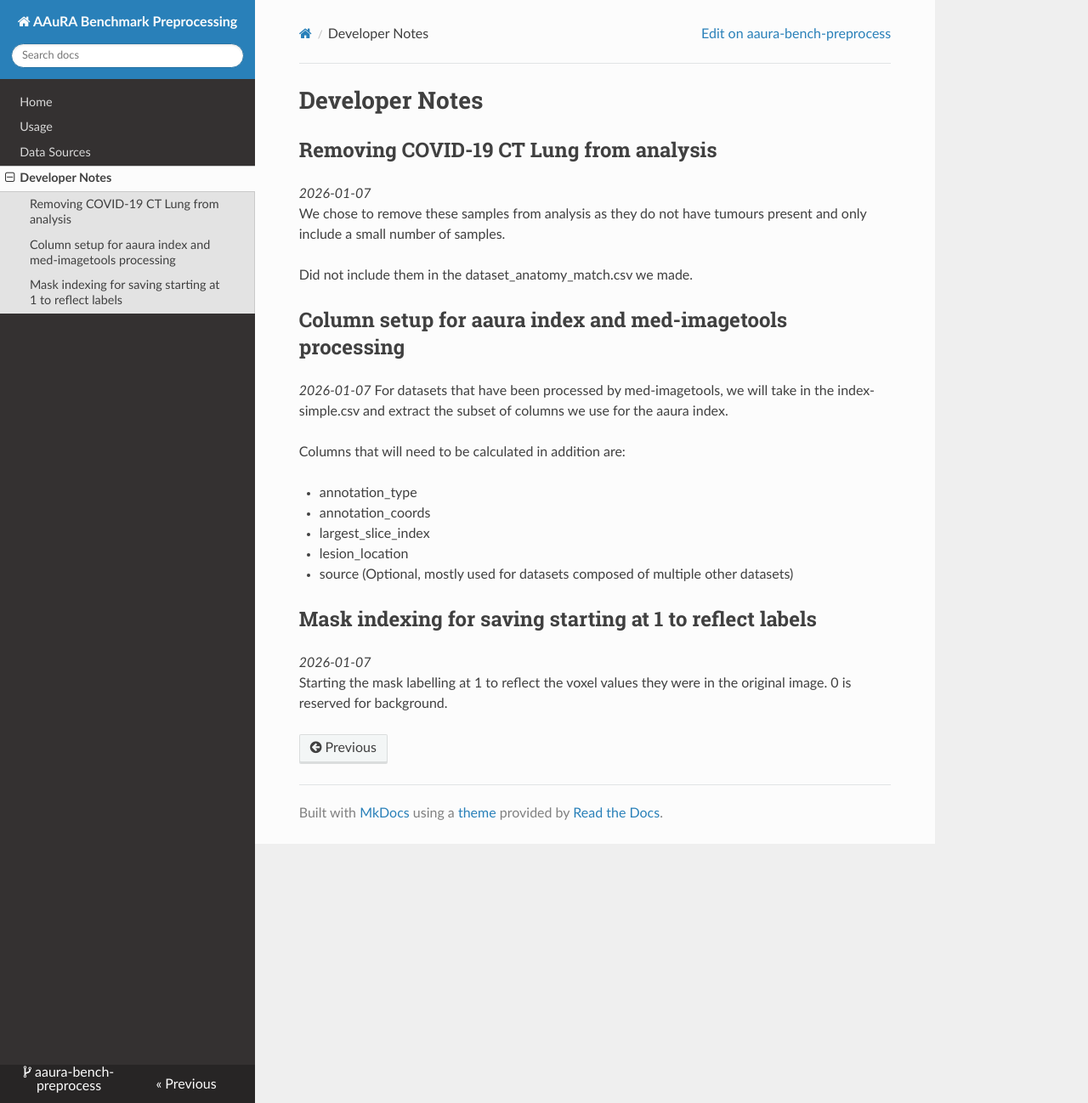
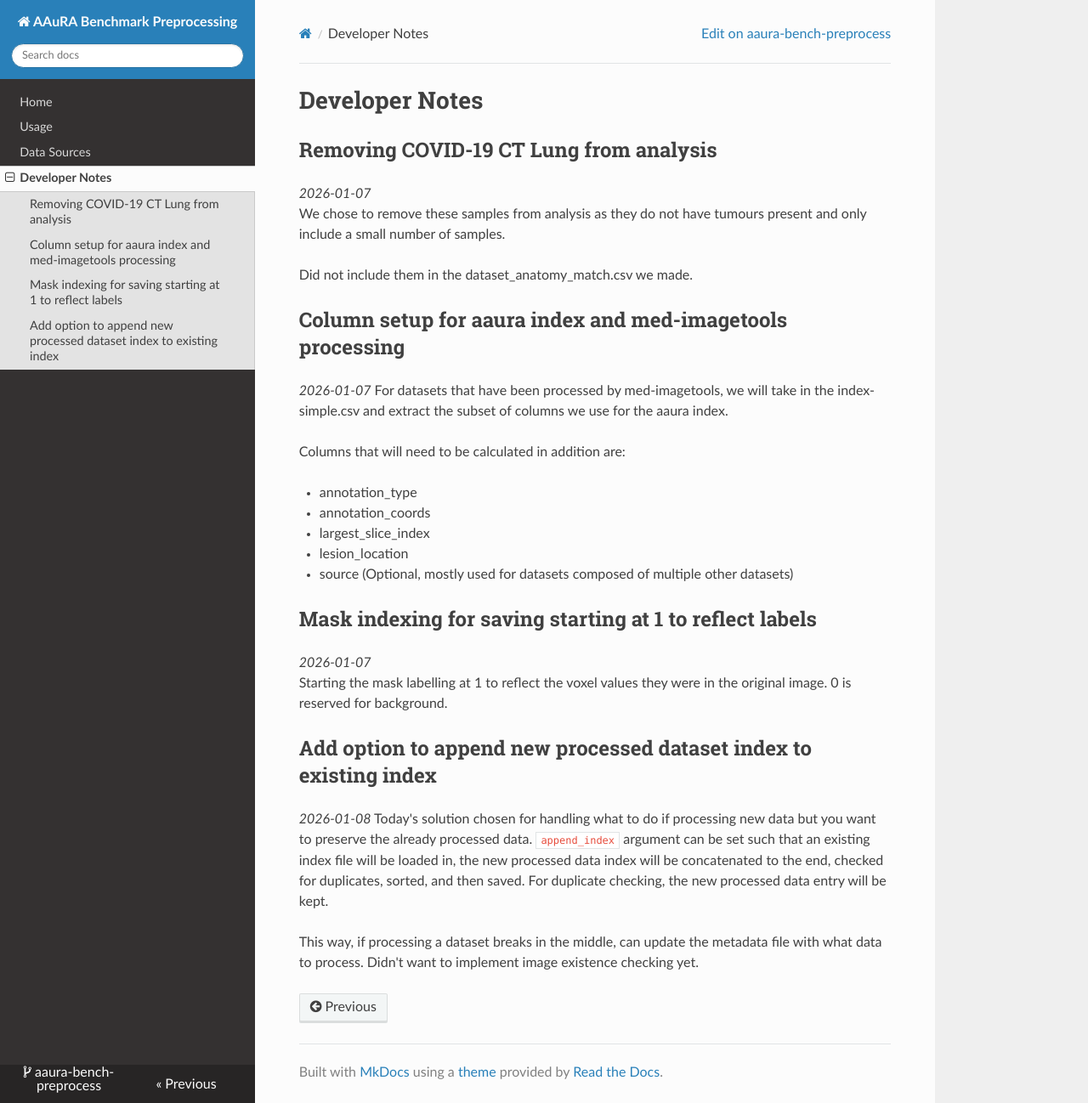
Before and after one commit to bhklab/aaura-bench-preprocess, an MkDocs documentation site: the page built from docs/devnotes.md, in a window 1280 px wide and 1298 px high. Shown: the whole window at 85% size. Built offline with MkDocs 1.6.1, drawn with Linux system fonts in a browser that asks for light colours; nearby versions of some CDN libraries.

Commit message:
docs: devnotes jan 8

```diff
--- a/docs/devnotes.md
+++ b/docs/devnotes.md
@@ -21,3 +21,10 @@ Columns that will need to be calculated in addition are:
 ## Mask indexing for saving starting at 1 to reflect labels
 *2026-01-07*
 Starting the mask labelling at 1 to reflect the voxel values they were in the original image. 0 is reserved for background.
+
+## Add option to append new processed dataset index to existing index
+*2026-01-08*
+Today's solution chosen for handling what to do if processing new data but you want to preserve the already processed data.
+`append_index` argument can be set such that an existing index file will be loaded in, the new processed data index will be concatenated to the end, checked for duplicates, sorted, and then saved. For duplicate checking, the new processed data entry will be kept.
+
+This way, if processing a dataset breaks in the middle, can update the metadata file with what data to process. Didn't want to implement image existence checking yet.
```
